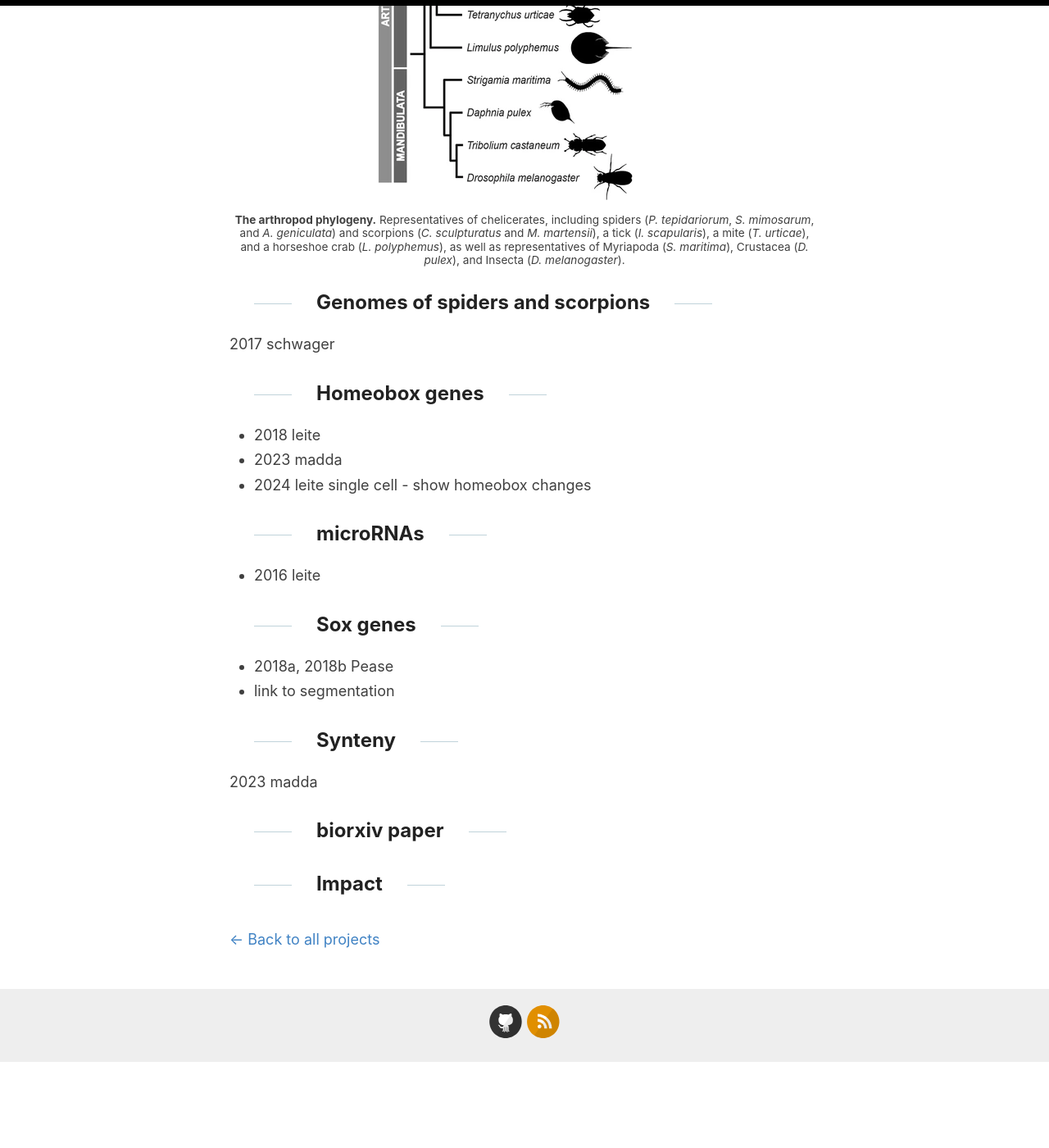
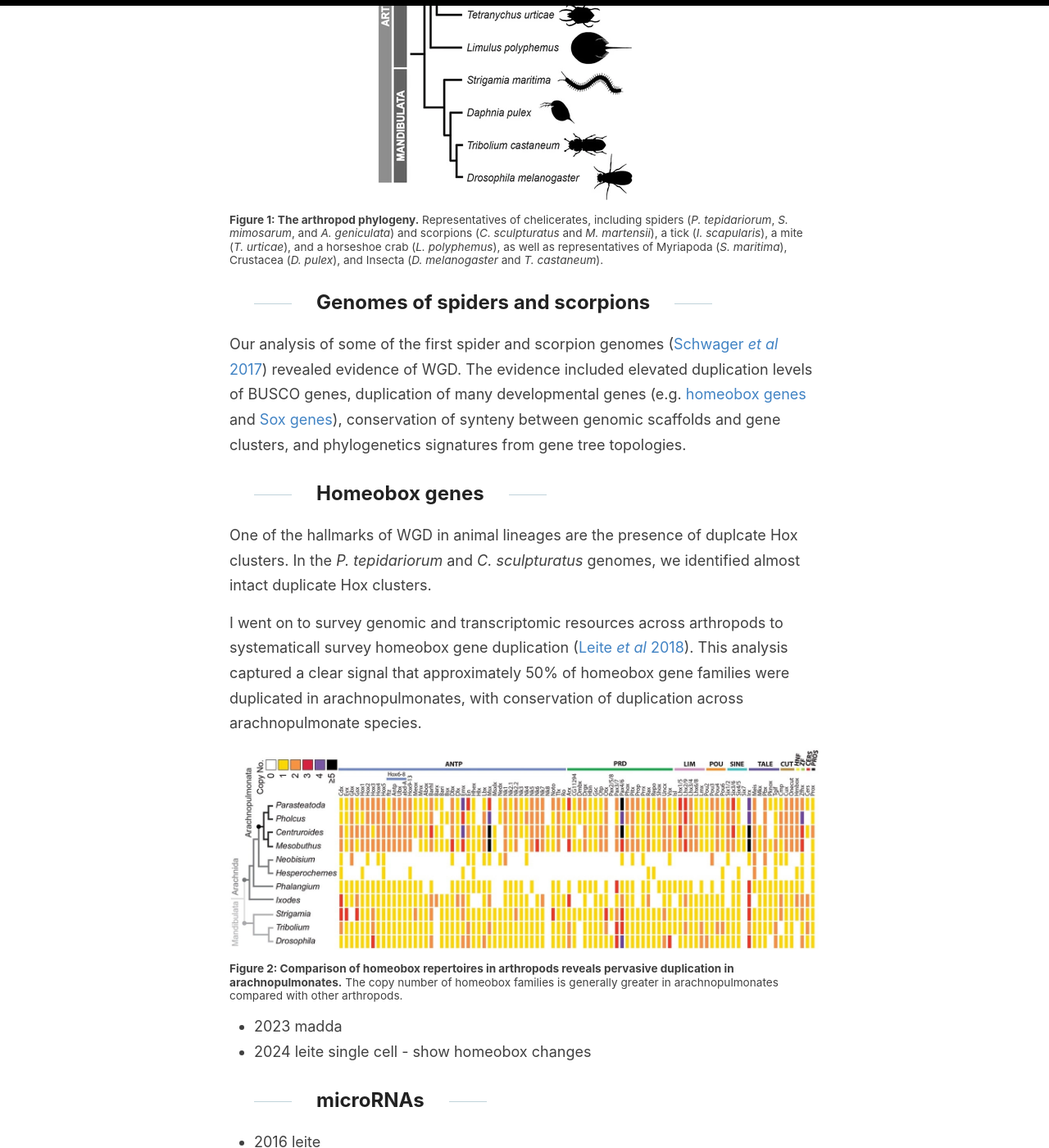
Before and after one commit to djleite/djleite.github.io, a Jekyll site: the page built from _posts/2025-05-08-spider-wgd.md, in a window 1280 px wide and 1400 px high, scrolled down 817 px. Shown: the whole window at 82% size. Built offline with Jekyll 4.4.1, drawn with Linux system fonts in a browser that asks for light colours; our own code applies the rules of GitHub Pages for plain Markdown files; before the commit the page ends 2113 px from its top, so only the background shows below that.

Commit message:
post spider wgd

```diff
--- a/_posts/2025-05-08-spider-wgd.md
+++ b/_posts/2025-05-08-spider-wgd.md
@@ -11,13 +11,19 @@ excerpt: Impact of genome evolution in chelicerate lineages with whole genome du
 Whole genome duplication (WGD) contributes large additions of genetic material that impacts genome evolution. The evolution of additional coding and non-coding elements can alter the regulation of developmental processes, resulting in phenotypic change and diversification. Analyses of genomic and transcriptomic data has revealed that the arthropod subphylum of Chelicerata contains multiple WGDs. This includes a single WGD in the ancestor of arachnopulmonates (spiders, scorpions, and their relatives), and independently three WGDs in the lineage of horseshoe crabs (fig 1).
 
 ![Chelicerate phylogeny](/images/chelicerate-phy.webp)
-<p style="text-align:center; font-size: 0.85rem; line-height: 1.2;"><b>The arthropod phylogeny.</b> Representatives of chelicerates, including spiders (<i>P. tepidariorum</i>, <i>S. mimosarum</i>, and <i>A. geniculata</i>) and scorpions (<i>C. sculpturatus</i> and <i>M. martensii</i>), a tick (<i>I. scapularis</i>), a mite (<i>T. urticae</i>), and a horseshoe crab (<i>L. polyphemus</i>), as well as representatives of Myriapoda (<i>S. maritima</i>), Crustacea (<i>D. pulex</i>), and Insecta (<i>D. melanogaster</i>).</p>
+<p style="text-align:left; font-size: 0.85rem; line-height: 1.2;"><b>Figure 1: The arthropod phylogeny.</b> Representatives of chelicerates, including spiders (<i>P. tepidariorum</i>, <i>S. mimosarum</i>, and <i>A. geniculata</i>) and scorpions (<i>C. sculpturatus</i> and <i>M. martensii</i>), a tick (<i>I. scapularis</i>), a mite (<i>T. urticae</i>), and a horseshoe crab (<i>L. polyphemus</i>), as well as representatives of Myriapoda (<i>S. maritima</i>), Crustacea (<i>D. pulex</i>), and Insecta (<i>D. melanogaster</i> and <i>T. castaneum</i>).</p>
 
 ## Genomes of spiders and scorpions
-2017 schwager
+Our analysis of some of the first spider and scorpion genomes ([Schwager <i>et al</i> 2017](https://bmcbiol.biomedcentral.com/articles/10.1186/s12915-017-0399-x)) revealed evidence of WGD. The evidence included elevated duplication levels of BUSCO genes, duplication of many developmental genes (e.g. [homeobox genes](/_posts/2025-05-08-spider-wgd.md#homeobox-genes) and [Sox genes](_posts/2025-05-08-spider-wgd.md#sox-genes)), conservation of synteny between genomic scaffolds and gene clusters, and phylogenetics signatures from gene tree topologies.
 
 ## Homeobox genes
-- 2018 leite
+One of the hallmarks of WGD in animal lineages are the presence of duplcate Hox clusters. In the <i>P. tepidariorum</i> and <i>C. sculpturatus</i> genomes, we identified almost intact duplicate Hox clusters.
+
+I went on to survey genomic and transcriptomic resources across arthropods to systematicall survey homeobox gene duplication ([Leite <i>et al</i> 2018](https://academic.oup.com/mbe/article/35/9/2240/5040134)). This analysis captured a clear signal that approximately 50% of homeobox gene families were duplicated in arachnopulmonates, with conservation of duplication across arachnopulmonate species.
+
+![Arthropod homeobox genes](/images/spider-homeobox.webp)
+<p style="text-align:left; font-size: 0.85rem; line-height: 1.2;"><b>Figure 2: Comparison of homeobox repertoires in arthropods reveals pervasive duplication in arachnopulmonates.</b> The copy number of homeobox families is generally greater in arachnopulmonates compared with other arthropods.</p>
+
 - 2023 madda
 - 2024 leite single cell - show homeobox changes
 
```
Also changed, not shown: images/spider-homeobox.webp (added).
